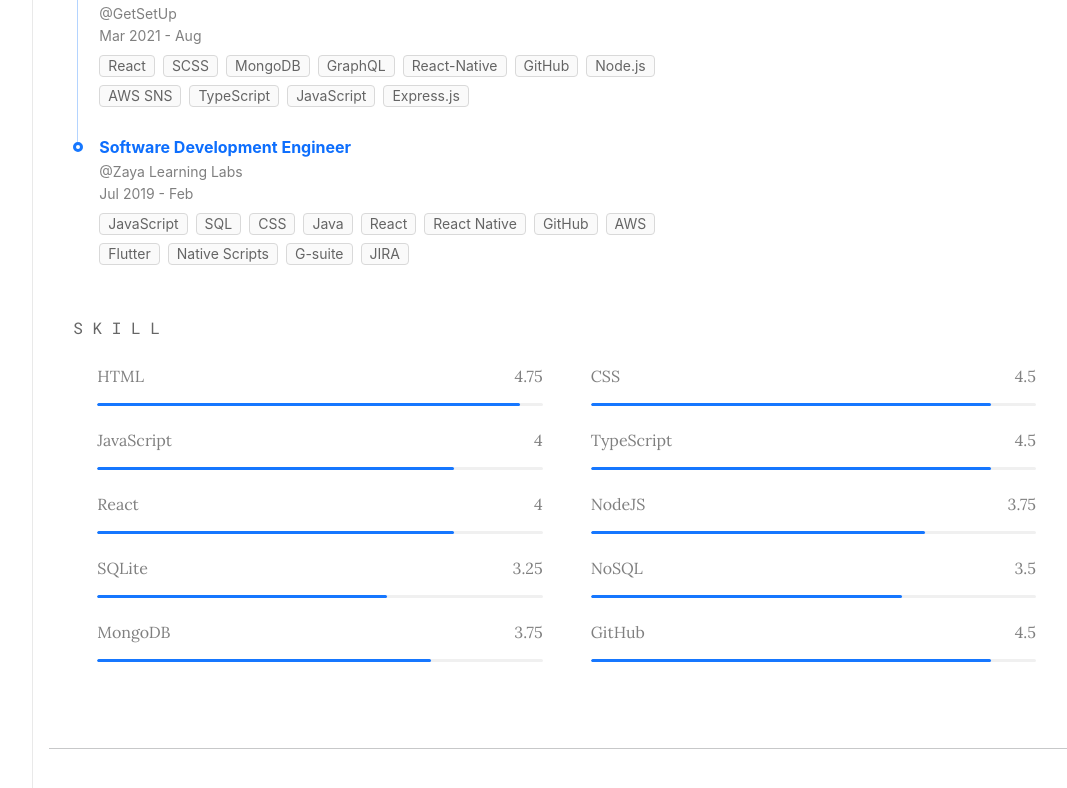
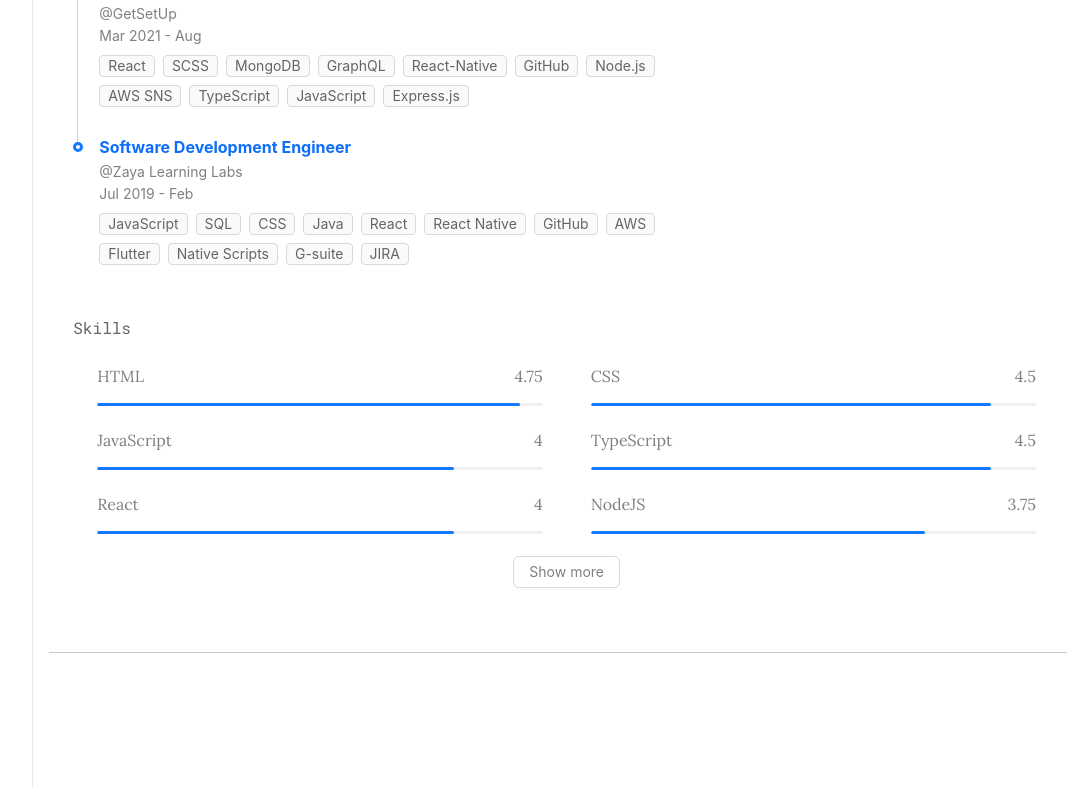
Before and after one commit to GavinDmello97/my-portfolio, a React (Create React App) app: page /main/ in a window 1280 px wide. Shown: the part 1477-2265 px from the top of the page, without its empty margins (180-1247 px from the left). Built offline with nearby package versions, Linux system fonts and the light colour scheme.

Commit message:
skills animation and toggler number of skills

```diff
--- a/src/components/generic/Generic.tsx
+++ b/src/components/generic/Generic.tsx
@@ -28,10 +28,12 @@ const Generic = {
     percent,
     play,
     label,
+    isDark,
   }: {
     percent: number;
     play: boolean;
     label: string;
+    isDark: boolean;
   }) => {
     const [p, setP] = useState(0);
     useEffect(() => {
@@ -47,7 +49,12 @@ const Generic = {
           <span>{label}</span>
           <span>{percent / 20}</span>
         </div>
-        <Progress percent={p} showInfo={false} strokeWidth={3} />
+        <Progress
+          percent={p}
+          showInfo={false}
+          strokeWidth={3}
+          trailColor={isDark ? "#bbb" : ""}
+        />
       </div>
     );
   },
--- a/src/index.scss
+++ b/src/index.scss
@@ -164,9 +164,6 @@
 }
 
 
-
-
-
 * {
   margin: 0;
   padding: 0;
--- a/src/screens/Profile/ProfileAbout.tsx
+++ b/src/screens/Profile/ProfileAbout.tsx
@@ -40,7 +40,7 @@ const ProfileAbout = ({ aboutMe = "", className = "" }: ProfileAboutType) => {
         <motion.div
           initial={{ opacity: 0, transform: "translateX(300px)" }}
           animate={controls}
-          transition={{ duration: 2 }}
+          transition={{ duration: 1 }}
         >
           <p className="col-12 py-3">{aboutMe}</p>
         </motion.div>
--- a/src/screens/Profile/ProfileResume.tsx
+++ b/src/screens/Profile/ProfileResume.tsx
@@ -64,51 +64,6 @@ const ProfileResume = ({ resume, className = "" }: ProfileAboutType) => {
 
 var ResumeBio = ({ text }: { text: string }) => {
   return <p className="col-12 py-3">{text}</p>;
-};
-
-var ResumeSkills = ({ skills }: { skills: UserResumeSkill[] }) => {
-  const [isInViewport, setViewStatus] = useState(false);
-  const ref = useRef<null | HTMLDivElement>(null);
-  const inViewport = useIntersection(
-    ref as MutableRefObject<HTMLDivElement>,
-    "-100px"
-  ); // Trigger as soon as the element becomes visible
-  const controls = useAnimation();
-
-  if (inViewport && !isInViewport) {
-    setViewStatus(true);
-    // controls.start({ opacity: 1, transform: "translateY(0px)" });
-  }
-  const state = useSelector((state: any) => {
-    return { rootState: state.rootActionReducer };
-  });
-  const { isDark } = state.rootState;
-  return (
-    <div className="resume-e-container" ref={ref}>
-      <p
-        className={classNames("resume-title py-2 pt-3")}
-        style={
-          isDark
-            ? { color: "rgba(255,255,255, 0.8)" }
-            : { color: "rgba(0,0,0,0.6)" }
-        }
-      >
-        S K I L L
-      </p>
-      <div className="col-12 d-flex flex-wrap">
-        {skills &&
-          skills.map((skill) => (
-            <div className="col-12 col-md-6 px-2 px-md-0 px-md-4">
-              <Generic.CustomProgressBar
-                percent={skill.percentage}
-                play={isInViewport}
-                label={skill.skill_name}
-              />
-            </div>
-          ))}
-      </div>
-    </div>
-  );
 };
 
 var ResumeEducation = ({
@@ -244,4 +199,63 @@ var ResumeEmployment = ({
     </div>
   );
 };
+
+var ResumeSkills = ({ skills }: { skills: UserResumeSkill[] }) => {
+  const [showMore, setShowMore] = useState(false);
+  const [isInViewport, setViewStatus] = useState(false);
+
+  const ref = useRef<null | HTMLDivElement>(null);
+  const inViewport = useIntersection(
+    ref as MutableRefObject<HTMLDivElement>,
+    "-100px"
+  ); // Trigger as soon as the element becomes visible
+
+  if (inViewport && !isInViewport) {
+    setViewStatus(true);
+    // controls.start({ opacity: 1, transform: "translateY(0px)" });
+  }
+  const state = useSelector((state: any) => {
+    return { rootState: state.rootActionReducer };
+  });
+  const { isDark } = state.rootState;
+  return (
+    <div className="resume-e-container" ref={ref}>
+      <p
+        className={classNames("resume-title py-2 pt-3")}
+        style={
+          isDark
+            ? { color: "rgba(255,255,255, 0.8)" }
+            : { color: "rgba(0,0,0,0.6)" }
+        }
+      >
+        Skills
+      </p>
+      <div className="col-12 d-flex flex-wrap">
+        {skills &&
+          (showMore ? skills : skills.slice(0, 6)).map((skill) => (
+            <div className="col-12 col-md-6 px-2 px-md-0 px-md-4">
+              <Generic.CustomProgressBar
+                percent={skill.percentage}
+                play={isInViewport}
+                label={skill.skill_name}
+                isDark={isDark}
+              />
+            </div>
+          ))}
+        {skills.length > 6 && (
+          <div className="col-12 d-flex flex-column justify-content-center align-items-center">
+            <Button
+              className={classNames("button-style ")}
+              onClick={() => {
+                setShowMore(!showMore);
+              }}
+            >
+              <span>{showMore ? "Show less" : "Show more"}</span>
+            </Button>
+          </div>
+        )}
+      </div>
+    </div>
+  );
+};
 export default ProfileResume;
```
